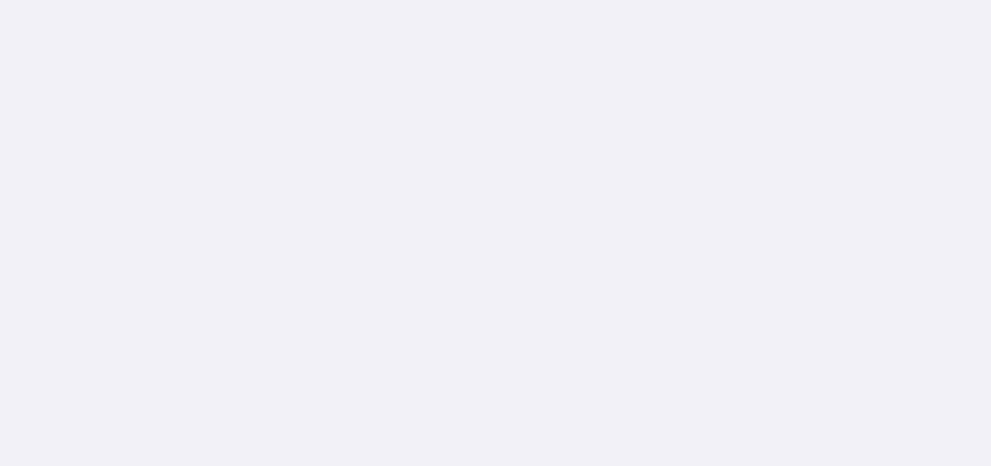
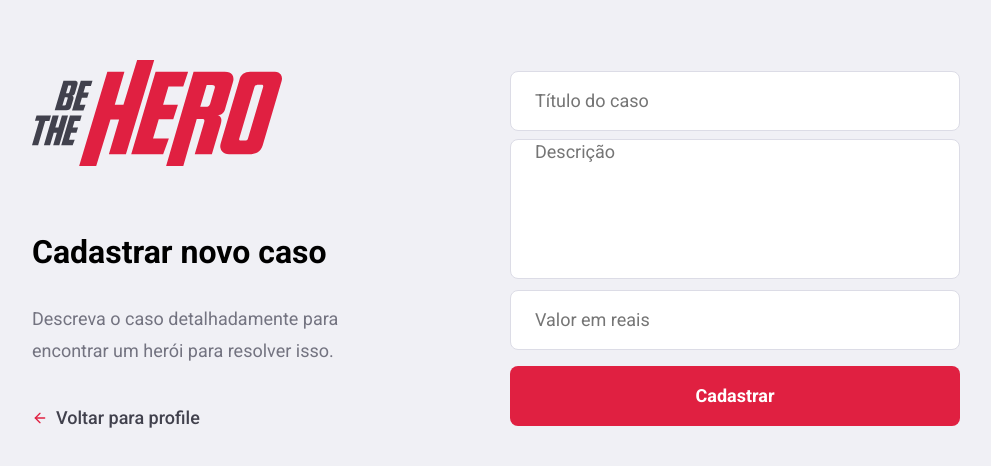
Before and after one commit to manuelabognar/beTheHero, a React (Create React App) app in the folder frontend/: page /incidents/new in a window 1280 px wide. Shown: the part 156-622 px from the top of the page, without its empty margins (144-1135 px from the left). Built offline with nearby package versions, Linux system fonts and the light colour scheme.

Commit message:
new incidents page

```diff
--- a/frontend/src/global.css
+++ b/frontend/src/global.css
@@ -28,6 +28,17 @@ form input {
   border: 1px solid #dcdce6;
   border-radius: 8px;
   padding: 0 24px;
+}
+
+form textarea {
+  width:100%;
+  resize: none;
+  min-height: 140px;
+  color: #333333;
+  border: 1px solid #dcdce6;
+  border-radius: 8px;
+  padding: 0 24px;
+  line-height: 24px;
 }
 
 .button {
--- /dev/null
+++ b/frontend/src/pages/NewIncident/index.js
@@ -0,0 +1,36 @@
+import React from 'react';
+import { FiArrowLeft } from 'react-icons/fi';
+import { Link } from 'react-router-dom';
+
+import './styles.css';
+
+import logoImg from '../../assets/logo.svg';
+
+export default function NewIncident() {
+  return (
+    <div className="new-incident-container">
+      <div className="content">
+        <section>
+          <img src={logoImg} alt="Be the hero"></img>
+
+            <h1>Cadastrar novo caso</h1>
+
+            <p>Descreva o caso detalhadamente para encontrar um herói para resolver isso.</p>
+
+            <Link className="back-link" to="/profile">
+              <FiArrowLeft size={16} color="#E02041"/>
+              Voltar para profile
+            </Link>
+        </section>
+
+        <form>
+          <input placeholder="Título do caso" />
+          <textarea placeholder="Descrição" />
+          <input placeholder="Valor em reais" />
+
+          <button className="button" type="submit">Cadastrar</button>
+        </form>
+      </div>
+    </div>
+  );
+}
--- /dev/null
+++ b/frontend/src/pages/NewIncident/styles.css
@@ -0,0 +1,48 @@
+.new-incident-container {
+  width: 100%;
+  max-width: 1120px;
+  height: 100vh;
+  margin: 0 auto;
+
+  display: flex;
+  align-items: center;
+  justify-content: center;
+}
+
+.new-incident-container .content {
+  width: 100%;
+  padding: 96px;
+  background: #f0f0f5;
+  box-shadow: 0 0 100px rgba(0, 0, 0, 0.1);
+  border-radius: 8px;
+
+  display: flex;
+  justify-content: space-between;
+  align-items: center;
+}
+
+.new-incident-container .content section {
+  width: 100%;
+  max-width: 380px;
+}
+
+.new-incident-container .content section h1 {
+  margin: 64px 0 32px;
+  font-size: 32px;
+}
+
+.new-incident-container .content section p {
+  font-size: 18px;
+  color: #737380;
+  line-height: 32px;
+}
+
+.new-incident-container .content form {
+  width: 100%;
+  max-width: 450px;
+}
+
+.new-incident-container .content form input,
+.new-incident-container .content form textarea {
+  margin-top: 8px;
+}
--- a/frontend/src/routes.js
+++ b/frontend/src/routes.js
@@ -4,6 +4,7 @@ import { BrowserRouter, Route, Switch } from 'react-router-dom';
 import Logon from './pages/Logon';
 import Register from './pages/Register'
 import Profile from './pages/Profile'
+import NewIncident from './pages/NewIncident'
 
 export default function Routes () {
   return (
@@ -12,6 +13,7 @@ export default function Routes () {
         <Route path="/" exact component={Logon} />
         <Route path="/register" component={Register} />
         <Route path="/profile" component={Profile} />
+        <Route path="/incidents/new" component={NewIncident} />
       </Switch>
     </BrowserRouter>
   );
```
